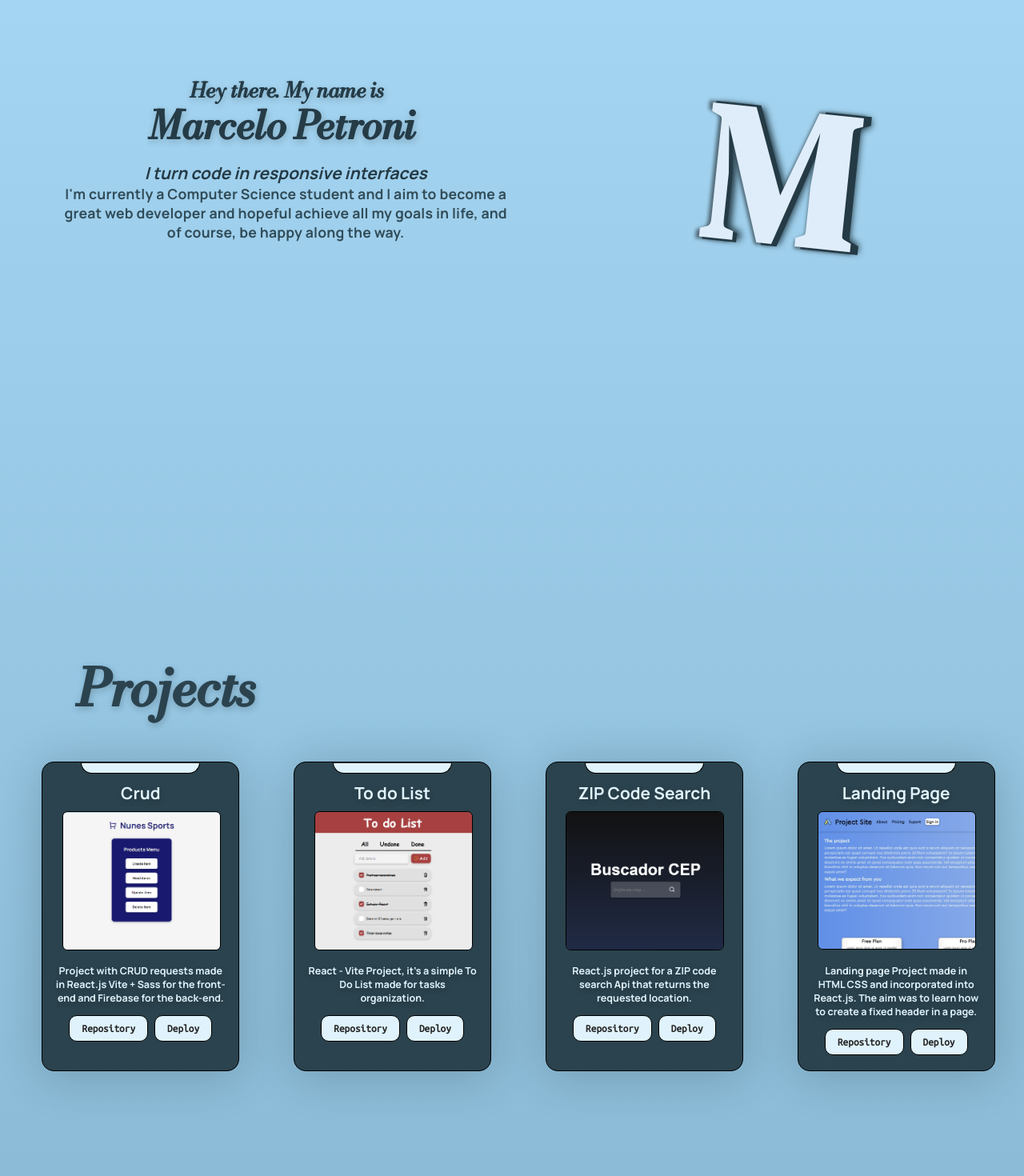
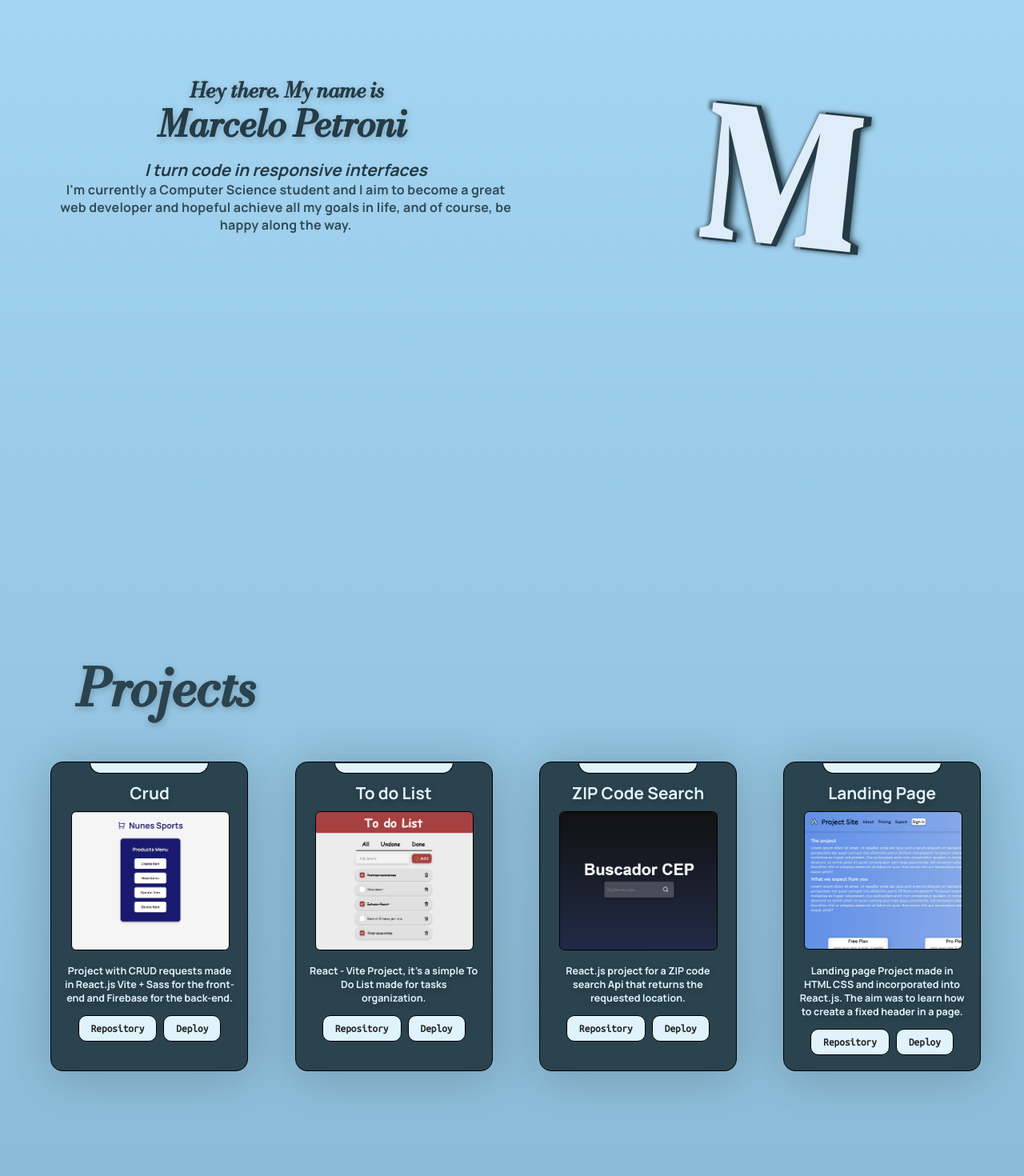
Before and after one commit to marcelopetroni/Portifolio, a React (Vite) app: page / in a window 1280 px wide. Shown: the part 140-1610 px from the top of the page at 80% size. Built offline with nearby package versions, Linux system fonts and the light colour scheme.

Commit message:
correção tamanho 2

```diff
--- a/src/components/Home.sass
+++ b/src/components/Home.sass
@@ -50,7 +50,7 @@ main
     max-width: fit-content
     text-shadow: 1px 3px 8px rgba(0,0,0,0.2)
     font-weight: 800
-    font-size: 2.7rem
+    font-size: 2.4rem
     border-right: 0.1rem solid black
     animation: typing 2.5s steps(16), cursor 0.7s step-end infinite alternate
     margin-bottom: 12px
@@ -66,7 +66,7 @@ main
 
 .descricao2
     color: #314c58
-    font-size: 0.9rem
+    font-size: 0.8rem
     font-family: 'Manrope', sans-serif
     font-weight: 200
     text-align: center
@@ -118,8 +118,9 @@ main
     grid-template-columns: repeat(auto-fit, minmax(250px, 1fr))
     align-items: center
     justify-items: center
-    gap: 1rem
-    margin-left: 1rem
+    gap: 0.6rem
+    margin-left: 1.8rem
+    margin-right: 1.2rem
 
 .projects-container
     min-height: 70vh
@@ -249,7 +250,7 @@ main
     justify-content: center
     min-height: 60vh
     font-family: 'Ubuntu Mono', monospace
-    font-size: 2rem
+    font-size: 1.8rem
     margin-bottom: 1.5rem
     display: flex
     flex-direction: column
@@ -331,13 +332,13 @@ main
         font-size: 1.5rem
 
     .titulo2
-        font-size: 2.8rem
+        font-size: 2.6rem
 
     .descricao
         font-size: 1.2rem
 
     .descricao2
-        font-size: 0.9rem
+        font-size: 0.8rem
 
     .skills-container
         font-size: 1.4rem
@@ -371,13 +372,13 @@ main
         font-size: 1.5rem
 
     .titulo2
-        font-size: 2.8rem
+        font-size: 2.6rem
 
     .descricao
         font-size: 1.2rem
 
     .descricao2
-        font-size: 1rem
+        font-size: 0.8rem
 
     .skills-container
         font-size: 1.8rem
@@ -423,7 +424,7 @@ main
         font-size: 1.4rem
 
     .titulo2
-        font-size: 2.7rem
+        font-size: 2.6rem
 
     .descricao
         font-size: 1.1rem
@@ -441,10 +442,10 @@ main
         align-items: stretch
 
     .skills-container
-        margin-left: 4rem
-        margin-right: 2rem
+        margin-left: 5.5rem
+        margin-right: 3rem
         grid-template-columns: repeat(auto-fit, minmax(180px, 1fr))
-        gap: 0.8rem
+        gap: 1.2rem
 
     .contacts-container
         font-size: 1.6rem
@@ -475,7 +476,7 @@ main
         font-size: 1.4rem
 
     .titulo2
-        font-size: 2.8rem
+        font-size: 2.6rem
 
     .descricao
         font-size: 1.2rem
@@ -511,13 +512,13 @@ main
         font-size: 1.5rem
 
     .titulo2
-        font-size: 2.8rem
+        font-size: 2.6rem
 
     .descricao
         font-size: 1.2rem
 
     .descricao2
-        font-size: 1rem
+        font-size: 0.9rem
 
     .icon-container
         font-size: 8rem
@@ -525,7 +526,7 @@ main
         margin-left: 0
 
     .contacts-container
-        font-size: 2rem
+        font-size: 1.8rem
         padding-left: 5.5rem
         white-space: wrap
         h4
@@ -551,13 +552,13 @@ main
         font-size: 1.6rem
 
     .titulo2
-        font-size: 3rem
+        font-size: 2.8rem
 
     .descricao
         font-size: 1.3rem
 
     .descricao2
-        font-size: 1.1rem
+        font-size: 1rem
         letter-spacing: 0.2px
 
     .icon-container
@@ -586,13 +587,13 @@ main
         font-size: 2.2rem
 
     .titulo2
-        font-size: 4.5rem
+        font-size: 4rem
 
     .descricao
         font-size: 1.6rem
 
     .descricao2
-        font-size: 1.3rem
+        font-size: 1.2rem
 
     .icon-container
         font-size: 10rem
@@ -620,13 +621,13 @@ main
         font-size: 3rem
 
     .titulo2
-        font-size: 5.2rem
+        font-size: 5rem
 
     .descricao
         font-size: 2rem
 
     .descricao2
-        font-size: 1.7rem
+        font-size: 1.6rem
         max-width: 900px
 
     .icon-container
```
